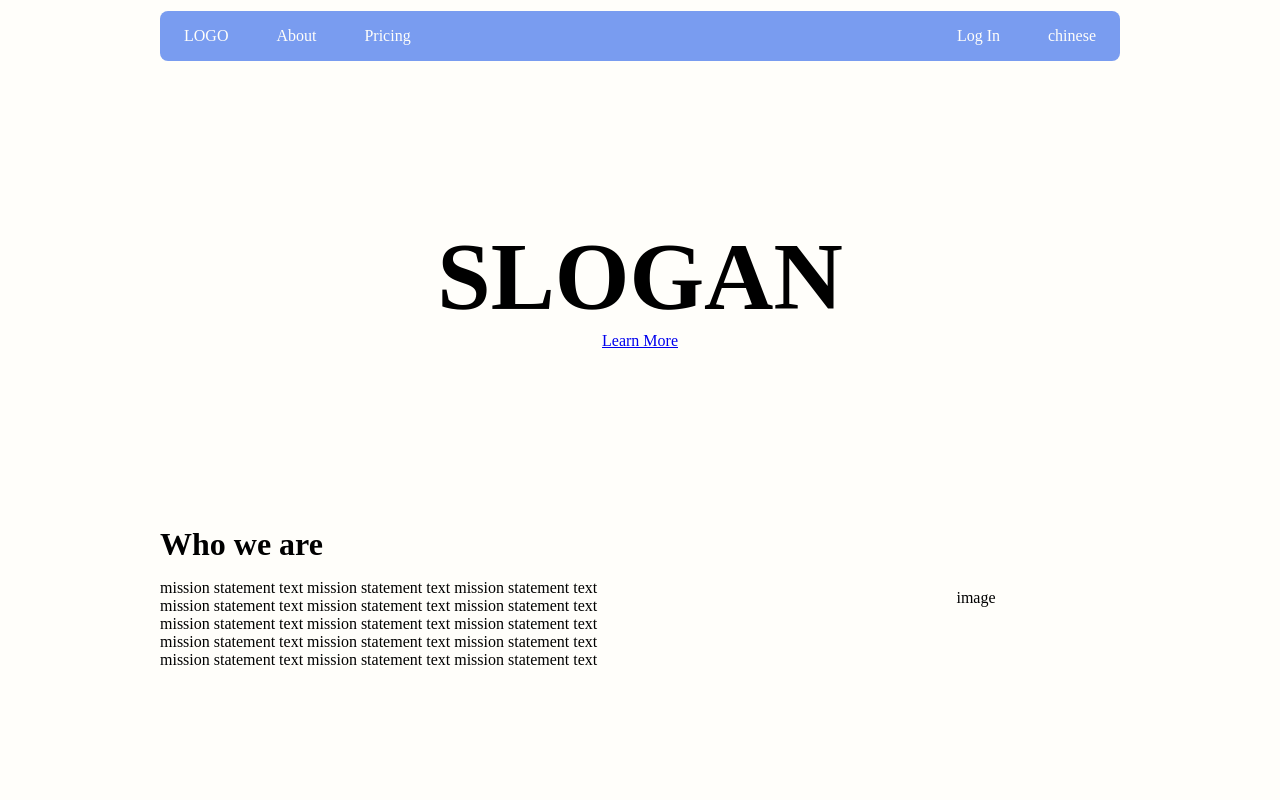
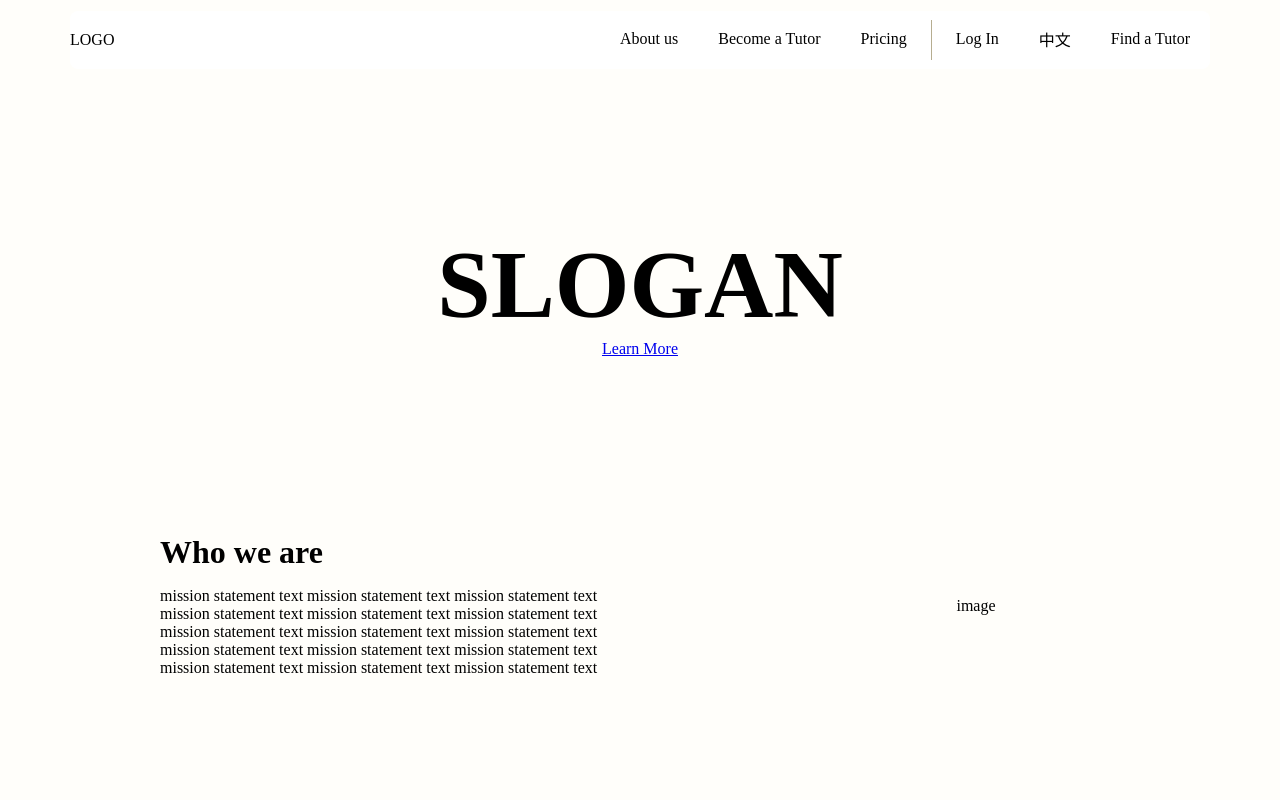
Before and after one commit to redmac135/apreptutors, a SvelteKit app in the folder frontend/: page / in a window 1280 px wide. Shown: the top 800 px of the page. Built offline with nearby package versions, Linux system fonts and the light colour scheme.

Commit message:
minimal navbar

```diff
--- a/frontend/src/routes/+layout.svelte
+++ b/frontend/src/routes/+layout.svelte
@@ -5,13 +5,16 @@
 <nav>
 	<ul class="nav-left">
 		<li><a href="/#">LOGO</a></li>
-        <li><a href="/about">About</a></li>
-        <li><a href="/pricing">Pricing</a></li>
 	</ul>
 	<ul class="nav-right">
+        <li><a href="">About us</a></li>
+        <li><a href="">Become a Tutor</a></li>
+        <li><a href="/pricing">Pricing</a></li>
+		<div class="divider-vertical" />
 		<li><a href="/login">Log In</a></li>
 		<!-- why does the chinese unicode mess up vert spacing :weary: -->
-        <li><a href="/zh">chinese</a></li>
+		<li><a href="/zh">中文</a></li>
+		<li><a href="">Find a Tutor</a></li>
 	</ul>
 </nav>
 
@@ -20,9 +23,10 @@
 <style>
 	nav {
 		display: flex;
-        background-color: var(--light-blue);
+		background-color: white;
 		justify-content: space-between;
-        max-width: 75%;
+        width: 100%;
+		max-width: 1140px;
 		margin: 0.7rem auto;
 		border-radius: 0.5rem;
 	}
@@ -32,20 +36,40 @@
 		overflow: hidden;
 	}
 
-    li {
-        float: left;
-    }
-
     li a {
         text-decoration: none;
 		display: block;
-        color: var(--white);
-        padding: 1rem 1.5rem;
+		color: black;
         text-align: center;
     }
 
-    li a:hover {
-        background-color: var(--dark-blue);
-        border-radius: 0.5rem;
+	ul.nav-right li a {
+		padding: 0.5rem 0.25rem;
+        margin: 0.5rem 1rem;
+
+        border-bottom: 2px solid transparent;
+        transition: ease 0.5s;
+	}
+
+	ul.nav-right li a:hover {
+		border-bottom: 2px solid var(--light-blue);
+	}
+
+    .nav-right {
+        display: flex;
+        align-items: center;
+    }
+
+    .nav-left {
+        display: flex;
+        align-items: center;
+    }
+
+	.divider-vertical {
+		width: 1px;
+		height: 40px;
+		background-color: #b6ad90;
+        margin-left: 0.25rem;
+        margin-right: 0.25rem;
 	}
 </style>
```
Lines whose indentation alone changed are shown as unchanged.
